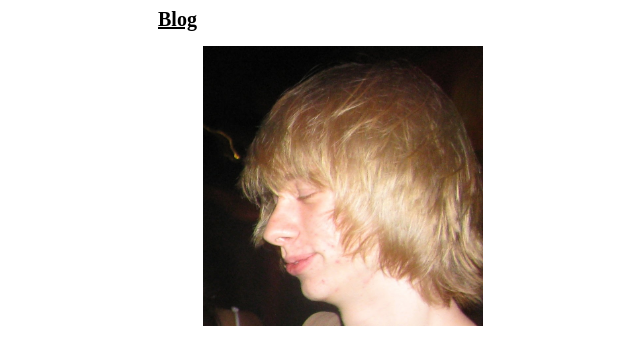
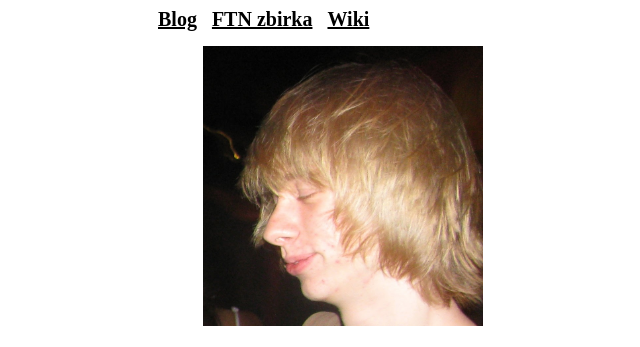
Before and after one commit to Atlantic777/blog, a Django app: template home/templates/home.html in a window 1280 px wide. Shown: the top 347 px of the page, without its empty margins (17-657 px from the left). Run offline with Django 3.2, Linux system fonts and the light colour scheme; the template is opened without the code that fills it, so the values that code supplies are empty; parts of the project's set-up code (start-up, migrations or seed data) failed here and were passed over.

Commit message:
Menubar update

```diff
--- a/templates/menubar.html
+++ b/templates/menubar.html
@@ -1,3 +1,5 @@
 <div class="grid_10 alpha">
 	<a href="/blog/">Blog</a>
+	<a href="/ftn/">FTN zbirka</a>
+	<a href="/wiki/">Wiki</a>
 </div>
```
